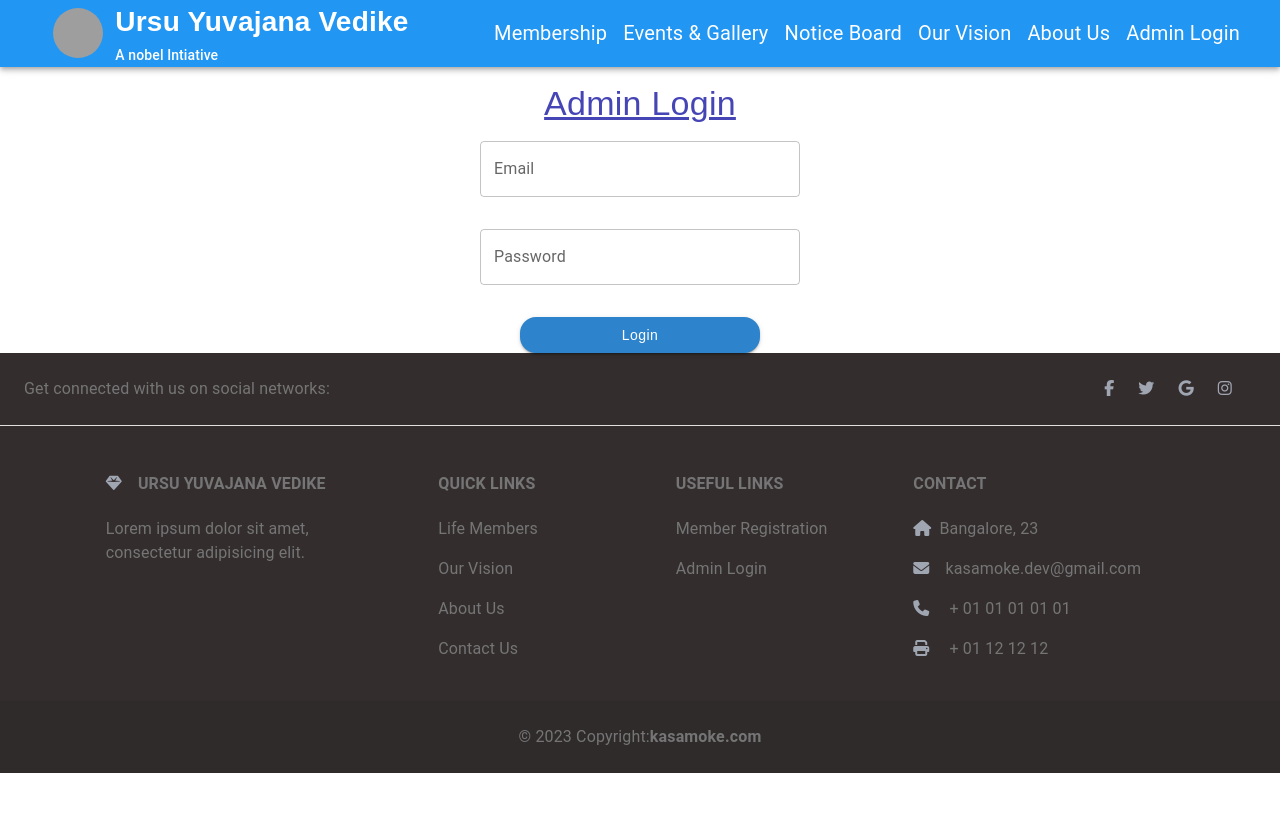
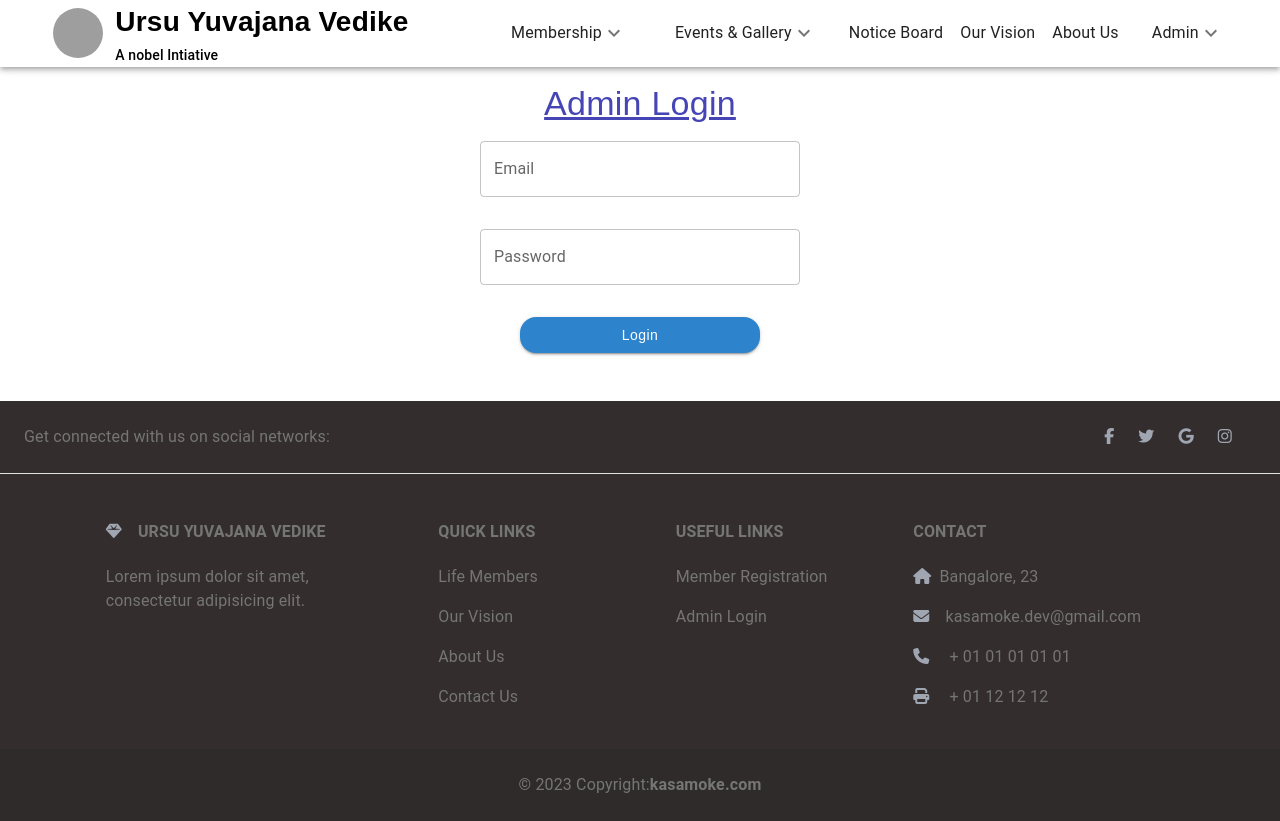
Before and after one commit to kasamokeDev/Ursu-Yuvajana-Vedike, a Next.js app: page /adminLogin in a window 1280 px wide. Before the commit the page ends 800 px from the top, so only its background shows below. Built offline with nearby package versions, Linux system fonts and the light colour scheme; grey boxes are pictures that could not be loaded.

Commit message:
navbar ui mod

```diff
--- a/components/footer/Footer.js
+++ b/components/footer/Footer.js
@@ -11,7 +11,7 @@ export default function Footer() {
   return (
     <MDBFooter
       bgColor="dark"
-      className="text-center text-lg-start text-muted w-100"
+      className="text-center text-lg-start text-muted w-100 mt-5"
     >
       <section className="d-flex justify-content-center justify-content-lg-between p-4 border-bottom">
         <div className="me-5 d-none d-lg-block">
--- a/components/photo-gallery/style.js
+++ b/components/photo-gallery/style.js
@@ -20,6 +20,10 @@ const Styles = (theme) => ({
       maxHeight: '10rem',
       objectFit: 'cover',
     },
+    swiperSlide : {
+      maxHeight: '100%',
+      maxWidth: '100%',
+    },
     button: {
         width: '15rem',
         textTransform: 'none',
--- /dev/null
+++ b/components/top-nav/Dropdown.js
@@ -0,0 +1,60 @@
+import React from 'react';
+import { Box, Link } from '@mui/material';
+import Accordion from '@mui/material/Accordion';
+import AccordionSummary from '@mui/material/AccordionSummary';
+import AccordionDetails from '@mui/material/AccordionDetails';
+import Typography from '@mui/material/Typography';
+import ExpandMoreIcon from '@mui/icons-material/ExpandMore';
+
+import { useTheme } from '@mui/material/styles';
+import Styles from './style';
+
+function Dropdown({ title, items = [], hide = false, url = '' }) {
+  const theme = useTheme();
+  const style = Styles(theme);
+  const [dropItems, setDropItems] = React.useState();
+  React.useEffect(() => {
+    setDropItems(items);
+  }, [items]);
+  return (
+    <div>
+      <Accordion
+        TransitionProps={{ unmountOnExit: true }}
+        elevation={0}
+        style={style.link}
+      >
+        {!hide ? (
+          <AccordionSummary
+            expandIcon={<ExpandMoreIcon />}
+            aria-controls="panel1a-content"
+            id="panel1a-header"
+            style={{ maxHeight: '3rem', minHeight: '3rem' }}
+          >
+            <Typography>{title}</Typography>
+          </AccordionSummary>
+        ) : (
+          <Typography
+            style={{ cursor: 'pointer' }}
+            onClick={() => {
+              window.open(url, '_self');
+            }}
+          >
+            {title}
+          </Typography>
+        )}
+
+        <div style={{ position: 'absolute', zIndex: 3, background: '#FFF' }}>
+          {dropItems?.map((item, index) => {
+            return (
+              <AccordionDetails key={index}>
+                <Box dangerouslySetInnerHTML={{ __html: `${item}` }} />
+              </AccordionDetails>
+            );
+          })}
+        </div>
+      </Accordion>
+    </div>
+  );
+}
+
+export default Dropdown;
--- a/components/top-nav/TopNav.js
+++ b/components/top-nav/TopNav.js
@@ -3,26 +3,25 @@ import {
   AppBar,
   Toolbar,
   CssBaseline,
-  Typography,
   useMediaQuery,
-  Link,
   Box,
 } from '@mui/material';
-
-import Menu from '@mui/material/Menu';
-import MenuItem from '@mui/material/MenuItem';
 import TopNavDrawer from './TopNavDrawer';
 import Header from '../header/Header';
 
 import { useTheme } from '@mui/material/styles';
 import Styles from './style';
+import Dropdown from './Dropdown';
 
 function TopNav() {
   const theme = useTheme();
   const style = Styles(theme);
   const isMobile = useMediaQuery(theme.breakpoints.down('lg'));
   return (
-    <AppBar position="static">
+    <AppBar
+      position="static"
+      style={{ background: 'transparent', color: '#000' }}
+    >
       <CssBaseline />
       <Toolbar>
         {isMobile ? (
@@ -31,28 +30,33 @@ function TopNav() {
           <>
             <Header />
             <Box sx={style.navlinks}>
-              <Link href="#" sx={style.link} underline="hover">
-                Membership
-              </Link>
-              <Link href="#" sx={style.link} underline="hover">
-                Events & Gallery
-              </Link>
-              <Link href="#" sx={style.link} underline="hover">
-                Notice Board
-              </Link>
-              <Link href="/about" sx={style.link} underline="hover">
-                Our Vision
-              </Link>
-              <Link
-                href="#"
-                sx={style.link}
-                underline="hover"
-              >
-                About Us
-              </Link>
-              <Link href="/adminLogin" sx={style.link} underline="hover">
-                Admin Login
-              </Link>
+              <Dropdown
+                title="Membership"
+                items={[
+                  "<a href='#'style='color: black;font-size: 17px;'>All Members</a>",
+                  "<a href='#'style='color: black;font-size: 17px;'>Board of directors</a>",
+                  "<a href='#'style='color: black;font-size: 17px;'>Life Members</a>",
+                  "<a href='#' style='color: black;font-size: 17px;'>Member registration</a>",
+                  "<a href='#' style='color: black;font-size: 17px;'>Membership FAQs</a>",
+                ]}
+              />
+              <Dropdown
+                title="Events & Gallery"
+                items={[
+                  "<a href='#'style='color: black;font-size: 17px;'>Past events</a>",
+                  "<a href='#'style='color: black;font-size: 17px;'>Upcoming events</a>",
+                  "<a href='#' style='color: black;font-size: 17px;'>Photo Gallery</a>",
+                ]}
+              />
+              <Dropdown title="Notice Board" items={[]} hide={true} />
+              <Dropdown title="Our Vision" items={[]} hide={true} />
+              <Dropdown title="About Us" items={[]} hide={true} url="/about" />
+              <Dropdown
+                title="Admin"
+                items={[
+                  "<a href='/adminLogin' style='color: black;font-size: 17px;'>Login</a>",
+                ]}
+              />
             </Box>
           </>
         )}
--- a/components/top-nav/TopNavDrawer.js
+++ b/components/top-nav/TopNavDrawer.js
@@ -7,15 +7,21 @@ import {
   IconButton,
   Divider,
   Toolbar,
-  Typography,
   Link,
 } from '@mui/material';
+import Accordion from '@mui/material/Accordion';
+import AccordionSummary from '@mui/material/AccordionSummary';
+import AccordionDetails from '@mui/material/AccordionDetails';
+import Typography from '@mui/material/Typography';
+import ExpandMoreIcon from '@mui/icons-material/ExpandMore';
 import MenuIcon from '@mui/icons-material/Menu';
 import CloseIcon from '@mui/icons-material/Close';
 import Header from '../header/Header';
 
 import { useTheme } from '@mui/material/styles';
 import Styles from './style';
+
+import Dropdown from './Dropdown';
 
 function TopNavDrawer() {
   const [openDrawer, setOpenDrawer] = useState(false);
@@ -26,69 +32,102 @@ function TopNavDrawer() {
     <>
       <Drawer
         anchor="top"
-        sx={{ width: 250, color: '#fff' }}
+        sx={{ width: '100%', background: 'transparent' }}
         open={openDrawer}
         onClose={() => setOpenDrawer(false)}
       >
-        <Toolbar sx={{ backgroundColor: 'primary.main' }}>
-          <CloseIcon onClick={() => setOpenDrawer(false)} />
+        <Toolbar>
+          <CloseIcon
+            onClick={() => setOpenDrawer(false)}
+            style={{ color: '#000' }}
+          />
         </Toolbar>
         <box sx={{ backgroundColor: 'primary.main' }} height="100vh">
-          <List height="100vh">
-            <Divider />
-            <ListItem onClick={() => setOpenDrawer(false)}>
-              <ListItemText>
-                <Link href="#" sx={style.link} underline="hover">
-                  Members
-                </Link>
-              </ListItemText>
-            </ListItem>
-            <Divider />
-            <ListItem onClick={() => setOpenDrawer(false)}>
-              <ListItemText>
-                <Link href="#" sx={style.link} underline="hover">
-                  Events
-                </Link>
-              </ListItemText>
-            </ListItem>
-            <Divider />
-            <ListItem onClick={() => setOpenDrawer(false)}>
-              <ListItemText>
-                <Link href="#" sx={style.link} underline="hover">
-                  Awards
-                </Link>
-              </ListItemText>
-            </ListItem>
-            <Divider />
-            <ListItem>
-              <ListItemText>
-                <Link href="/about" sx={style.link} underline="hover">
-                  About
-                </Link>
-              </ListItemText>
-            </ListItem>
-            <Divider />
-            <ListItem>
-              <ListItemText>
-                <Link
-                  href="/memberRegistration"
-                  sx={style.link}
-                  underline="hover"
-                >
-                  Member Registration
-                </Link>
-              </ListItemText>
-            </ListItem>
-            <Divider />
-            <ListItem>
-              <ListItemText>
-                <Link href="/adminLogin" sx={style.link} underline="hover">
-                  Admin Login
-                </Link>
-              </ListItemText>
-            </ListItem>
-            <Divider />
-          </List>
+          <Accordion
+            TransitionProps={{ unmountOnExit: true }}
+            elevation={0}
+            style={style.link}
+          >
+            <AccordionSummary
+              expandIcon={<ExpandMoreIcon />}
+              aria-controls="panel1a-content"
+              id="panel1a-header"
+            >
+              <Typography>Membership</Typography>
+            </AccordionSummary>
+            <AccordionDetails>
+              <Dropdown title="All Members" items={[]} hide={true} url="#" />
+            </AccordionDetails>
+            <AccordionDetails>
+              <Dropdown
+                title="Board of directors"
+                items={[]}
+                hide={true}
+                url="#"
+              />
+            </AccordionDetails>
+            <AccordionDetails>
+              <Dropdown title="Life Members" items={[]} hide={true} url="#" />
+            </AccordionDetails>
+            <AccordionDetails>
+              <Dropdown
+                title="Member registration"
+                items={[]}
+                hide={true}
+                url="#"
+              />
+            </AccordionDetails>
+            <AccordionDetails>
+              <Dropdown title="Membership FAQ" items={[]} hide={true} url="#" />
+            </AccordionDetails>
+          </Accordion>
+          <Accordion
+            TransitionProps={{ unmountOnExit: true }}
+            elevation={0}
+            style={style.link}
+          >
+            <AccordionSummary
+              expandIcon={<ExpandMoreIcon />}
+              aria-controls="panel1a-content"
+              id="panel1a-header"
+            >
+              <Typography>Events & Gallery</Typography>
+            </AccordionSummary>
+            <AccordionDetails>
+              <Dropdown title="Past events" items={[]} hide={true} url="#" />
+            </AccordionDetails>
+            <AccordionDetails>
+              <Dropdown
+                title="Upcoming events"
+                items={[]}
+                hide={true}
+                url="#"
+              />
+            </AccordionDetails>
+            <AccordionDetails>
+              <Dropdown title="Photo Gallery" items={[]} hide={true} url="#" />
+            </AccordionDetails>
+          </Accordion>
+          <Accordion>
+            <AccordionDetails>
+              <Dropdown title="Notice Board" items={[]} hide={true} />
+            </AccordionDetails>
+          </Accordion>
+          <Accordion>
+            <AccordionDetails>
+              <Dropdown title="Our Vision" items={[]} hide={true} />
+            </AccordionDetails>
+          </Accordion>
+          <Accordion>
+            <AccordionDetails>
+              <Dropdown title="About Us" items={[]} hide={true} url="/about" />
+            </AccordionDetails>
+          </Accordion>
+          <Accordion>
+            <AccordionDetails>
+              <Dropdown title="Admin Login" items={[]} hide={true} url="/adminLogin" />
+            </AccordionDetails>
+          </Accordion>
         </box>
       </Drawer>
       <IconButton sx={style.icon} onClick={() => setOpenDrawer(!openDrawer)}>
--- a/components/top-nav/style.js
+++ b/components/top-nav/style.js
@@ -6,13 +6,13 @@ const Styles = (theme) => ({
       color: 'blue',
     },
     [theme.breakpoints.up('lg')]: {
-      color: '#FFFFFF',
+      color: '#000000',
     },
-    '&:hover': {
-      color: 'yellow'
-    }
+    // '&:hover': {
+    //   color: 'yellow'
+    // }
   },
-  icon: { color: 'white' },
+  icon: { color: '#000' },
   logo: { flexGrow: '1', cursor: 'pointer' },
   draw: { background: 'red' },
   navlinks: {
@@ -21,6 +21,7 @@ const Styles = (theme) => ({
     flexDirection: 'row',
     width: '100%',
     justifyContent: 'space-evenly',
+    alignItems: 'center',
   },
 });
 
```
Also changed, not shown: components/photo-gallery/SamplePhotoGallery.js (+7 -6 lines).
